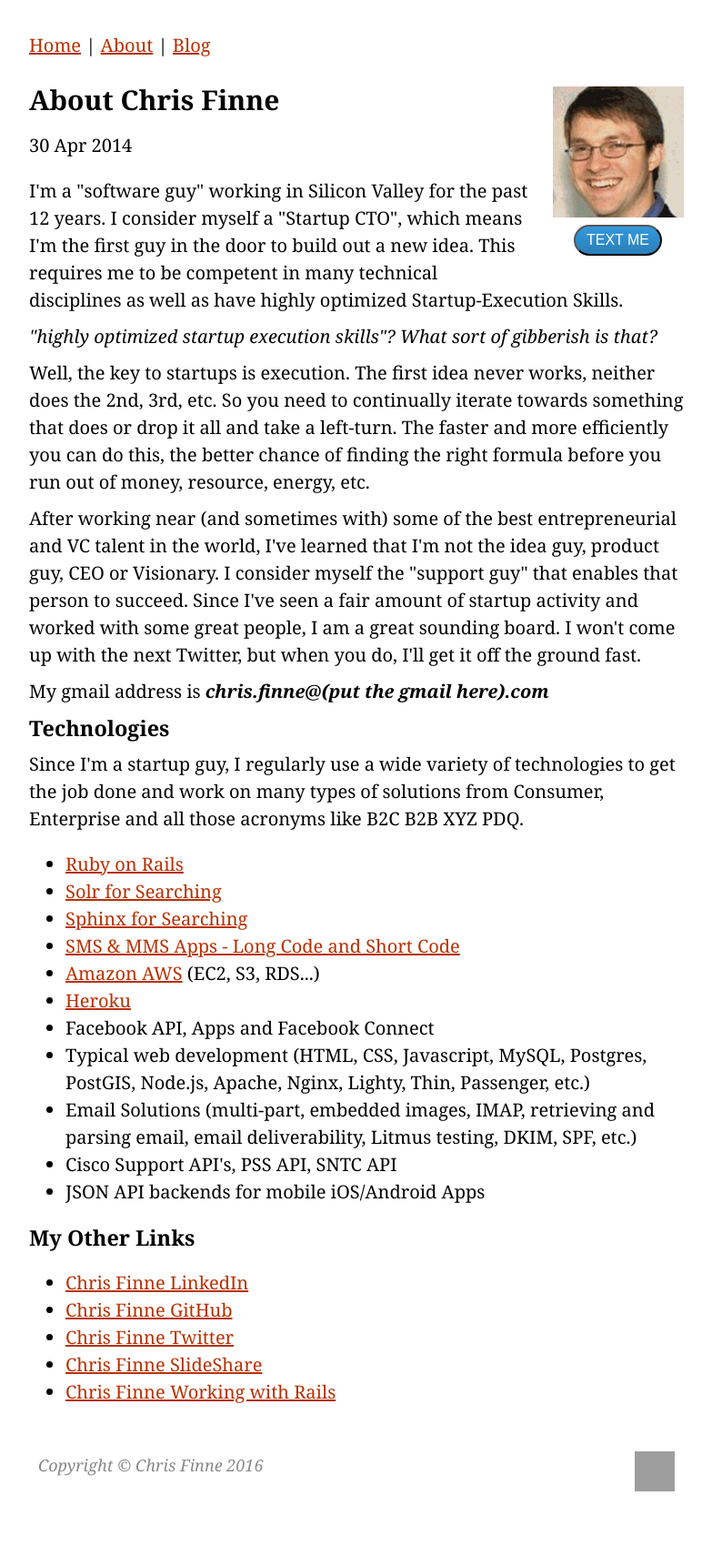
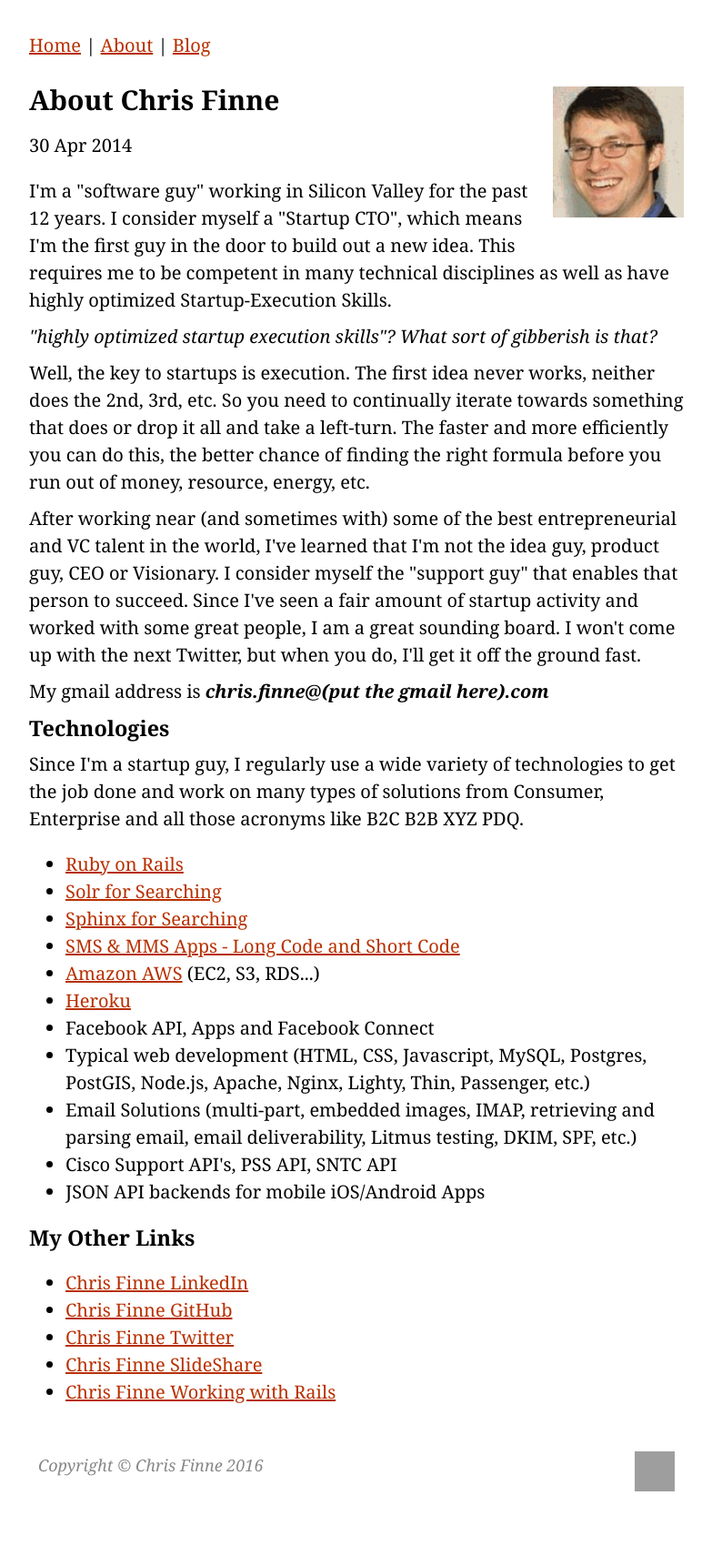
Before and after one commit to chrisfinne/chris.finne.us, a Jekyll site: the page built from about.md, in a window 1280 px wide. Shown: the whole page at 91% size, without its empty margins (248-1031 px from the left). Built offline with Jekyll 4.4.1, drawn with Linux system fonts in a browser that asks for light colours; grey boxes are pictures that could not be loaded.

Commit message:
remove siren

```diff
--- a/_layouts/default.html
+++ b/_layouts/default.html
@@ -9,50 +9,6 @@
     <meta name="description" content="Experienced Silicon Valley Startup CTO with Venture Capital experience. Has worked in Consumer, Social, Enterprise Software, Healthcare, Chip and even Nuclear industries." />
 
 
-<style>
-  .sirenGo {
-  background: #3498db;
-  background-image: -webkit-linear-gradient(top, #3498db, #2980b9);
-  background-image: -moz-linear-gradient(top, #3498db, #2980b9);
-  background-image: -ms-linear-gradient(top, #3498db, #2980b9);
-  background-image: -o-linear-gradient(top, #3498db, #2980b9);
-  background-image: linear-gradient(to bottom, #3498db, #2980b9);
-  -webkit-border-radius: 28;
-  -moz-border-radius: 28;
-  border-radius: 28px;
-  font-family: Arial;
-  color: #ffffff;
-  font-size: 16px;
-  padding: 6px 12px 6px 12px;
-  text-decoration: none;
-}
-
-.sirenGo:hover {
-  background: #3cb0fd;
-  background-image: -webkit-linear-gradient(top, #3cb0fd, #3498db);
-  background-image: -moz-linear-gradient(top, #3cb0fd, #3498db);
-  background-image: -ms-linear-gradient(top, #3cb0fd, #3498db);
-  background-image: -o-linear-gradient(top, #3cb0fd, #3498db);
-  background-image: linear-gradient(to bottom, #3cb0fd, #3498db);
-  text-decoration: none;
-}
-</style>
-
-<script>
-(function() {
- var sirenApiKey='8491b3915a21448c9aa3a3f07846123b';
- var sirenCssClass='sirenGo';
-
- var script = document.createElement('script');
- script.type = 'text/javascript';
- script.async = true;
- script.src = 'http://conversations-staging.aerialink.net/siren.js';
- script.id = "siren_script_id";
- script.setAttribute('sirenapikey',sirenApiKey);
- script.setAttribute('sirencssclass',sirenCssClass);
- (document.getElementsByTagName('head')[0] || document.getElementsByTagName('body')[0]).appendChild(script);
-})();
-</script>
   </head>
   <body>
     <!--
@@ -70,7 +26,7 @@
       <a href="/">Home</a> | <a href="/about">About</a> | <a href="/archives">Blog</a>
     </div>
     <section>
-      <div style="float:right;width:145px;margin:0px 0px 20px 20px;text-align:center"><img alt="chris finne" src="/images/chris-finne.png"><button href="#" class="sirenGo">TEXT ME</button></div>
+      <div style="float:right;width:145px;margin:0px 0px 20px 20px;text-align:center"><img alt="chris finne" src="/images/chris-finne.png"></div>
       {{ content }}
     </section>
     <footer>
```
Also changed, not shown: 1 other file.
